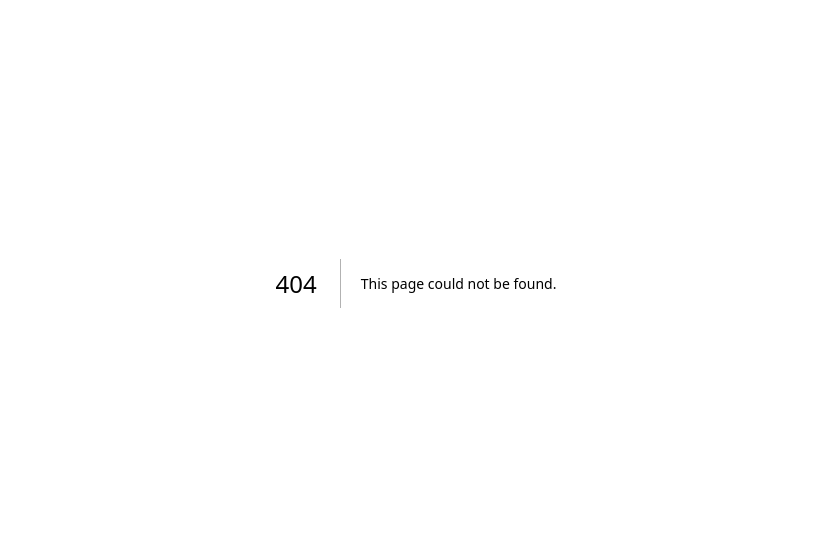
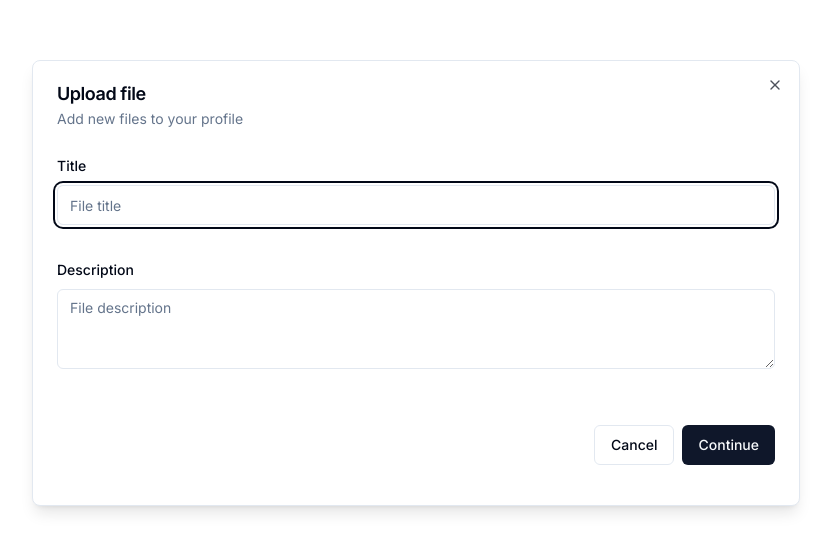
Before and after one commit to blu3IceCube/healthbook-v2.0, a Next.js app: page /upload in a window 1280 px wide. Before the commit this address had no page. Shown: the part 117-668 px from the top of the page, without its empty margins (224-1055 px from the left). Built offline with nearby package versions, Linux system fonts and the light colour scheme.

Commit message:
adding upload route and form

```diff
--- a/app/(root)/page.tsx
+++ b/app/(root)/page.tsx
@@ -7,31 +7,33 @@
 import { useStoreModal } from "@/hooks/use-store-modal";
 import { Upload } from "lucide-react";
 import { useEffect } from "react";
+import { redirect } from "next/navigation";
+import Link from "next/link";
 
 export default function Home() {
-  const onOpen = useStoreModal((state) => state.onOpen);
-  const isOpen = useStoreModal((state) => state.isOpen);
+  // const onOpen = useStoreModal((state) => state.onOpen);
+  // const isOpen = useStoreModal((state) => state.isOpen);
 
-  useEffect(() => {
-    if (!isOpen) {
-      onOpen();
-    }
-  }, [isOpen, onOpen]);
+  // useEffect(() => {
+  //   if (!isOpen) {
+  //     onOpen();
+  //   }
+  // }, [isOpen, onOpen]);
 
   return (
     <>
       <div className="m-auto w-9/12">
         <div className="flex items-center justify-between mt-12 mb-2">
           <h1 className="text-xl font-medium text-gray-500">Your files</h1>
-          <Button
+          <Link
             className="flex items-center justify-between gap-4 text-xl font-medium text-gray-500"
-            variant="ghost"
+            href="/upload"
           >
             <Upload />
             Upload
-          </Button>
+          </Link>
         </div>
-        <Separator />
+        <Separator className="bg-gray-400" />
       </div>
     </>
   );
--- /dev/null
+++ b/app/upload/layout.tsx
@@ -0,0 +1,14 @@
+import { ModalProvider } from "@/providers/modal-provider";
+
+export default function uploadLayout({
+  children,
+}: {
+  children: React.ReactNode;
+}) {
+  return (
+    <>
+      <ModalProvider />
+      {children}
+    </>
+  );
+}
--- /dev/null
+++ b/app/upload/page.tsx
@@ -0,0 +1,17 @@
+"use client";
+
+import { useStoreModal } from "@/hooks/use-store-modal";
+import { useEffect } from "react";
+
+export default function Upload() {
+  const onOpen = useStoreModal((state) => state.onOpen);
+  const isOpen = useStoreModal((state) => state.isOpen);
+
+  useEffect(() => {
+    if (!isOpen) {
+      onOpen();
+    }
+  }, [isOpen, onOpen]);
+
+  return null;
+}
--- a/components/modals/store-modal.tsx
+++ b/components/modals/store-modal.tsx
@@ -1,19 +1,92 @@
 "use client";
+
+import * as z from "zod";
+import { zodResolver } from "@hookform/resolvers/zod";
 
 import { useStoreModal } from "@/hooks/use-store-modal";
 import { Modal } from "@/components//ui/modal";
+import { useForm } from "react-hook-form";
+import {
+  Form,
+  FormControl,
+  FormDescription,
+  FormField,
+  FormItem,
+  FormLabel,
+  FormMessage,
+} from "@/components/ui/form";
+import { Input } from "@/components/ui/input";
+import { Button } from "@/components/ui/button";
+import { Textarea } from "@/components/ui/textarea";
+
+const formSchema = z.object({
+  title: z.string().min(2),
+  description: z.string().min(2),
+});
 
 export const StoreModal = () => {
   const StoreModal = useStoreModal();
 
+  const form = useForm<z.infer<typeof formSchema>>({
+    resolver: zodResolver(formSchema),
+    defaultValues: {
+      title: "",
+      description: "",
+    },
+  });
+
+  const onSubmit = (values: z.infer<typeof formSchema>) => {
+    console.log(values);
+  };
+
   return (
     <Modal
-      title="Create Store"
-      description="Add new store to manage products amd categories"
+      title="Upload file"
+      description="Add new files to your profile"
       isOpen={StoreModal.isOpen}
       onClose={StoreModal.onClose}
     >
-      Store modal form.
+      <div>
+        <div className="space-y-4 py-2 pb-4">
+          <Form {...form}>
+            <form onSubmit={form.handleSubmit(onSubmit)} className="space-y-8">
+              <FormField
+                control={form.control}
+                name="title"
+                render={({ field }) => (
+                  <FormItem>
+                    <FormLabel>Title</FormLabel>
+                    <FormControl>
+                      <Input placeholder="File title" {...field} />
+                    </FormControl>
+                    <FormMessage />
+                  </FormItem>
+                )}
+              />
+              <FormField
+                control={form.control}
+                name="description"
+                render={({ field }) => (
+                  <FormItem>
+                    <FormLabel>Description</FormLabel>
+                    <FormControl>
+                      {/* <Input placeholder="File description" {...field} /> */}
+                      <Textarea placeholder="File description" {...field} />
+                    </FormControl>
+                    <FormMessage />
+                  </FormItem>
+                )}
+              />
+              <div className="pt-6 space-x-2 flex items-center justify-end w-ful">
+                <Button variant="outline" onClick={StoreModal.onClose}>
+                  Cancel
+                </Button>
+                <Button type="submit">Continue</Button>
+              </div>
+            </form>
+          </Form>
+        </div>
+      </div>
     </Modal>
   );
 };
--- /dev/null
+++ b/components/ui/form.tsx
@@ -0,0 +1,176 @@
+import * as React from "react"
+import * as LabelPrimitive from "@radix-ui/react-label"
+import { Slot } from "@radix-ui/react-slot"
+import {
+  Controller,
+  ControllerProps,
+  FieldPath,
+  FieldValues,
+  FormProvider,
+  useFormContext,
+} from "react-hook-form"
+
+import { cn } from "@/lib/utils"
+import { Label } from "@/components/ui/label"
+
+const Form = FormProvider
+
+type FormFieldContextValue<
+  TFieldValues extends FieldValues = FieldValues,
+  TName extends FieldPath<TFieldValues> = FieldPath<TFieldValues>
+> = {
+  name: TName
+}
+
+const FormFieldContext = React.createContext<FormFieldContextValue>(
+  {} as FormFieldContextValue
+)
+
+const FormField = <
+  TFieldValues extends FieldValues = FieldValues,
+  TName extends FieldPath<TFieldValues> = FieldPath<TFieldValues>
+>({
+  ...props
+}: ControllerProps<TFieldValues, TName>) => {
+  return (
+    <FormFieldContext.Provider value={{ name: props.name }}>
+      <Controller {...props} />
+    </FormFieldContext.Provider>
+  )
+}
+
+const useFormField = () => {
+  const fieldContext = React.useContext(FormFieldContext)
+  const itemContext = React.useContext(FormItemContext)
+  const { getFieldState, formState } = useFormContext()
+
+  const fieldState = getFieldState(fieldContext.name, formState)
+
+  if (!fieldContext) {
+    throw new Error("useFormField should be used within <FormField>")
+  }
+
+  const { id } = itemContext
+
+  return {
+    id,
+    name: fieldContext.name,
+    formItemId: `${id}-form-item`,
+    formDescriptionId: `${id}-form-item-description`,
+    formMessageId: `${id}-form-item-message`,
+    ...fieldState,
+  }
+}
+
+type FormItemContextValue = {
+  id: string
+}
+
+const FormItemContext = React.createContext<FormItemContextValue>(
+  {} as FormItemContextValue
+)
+
+const FormItem = React.forwardRef<
+  HTMLDivElement,
+  React.HTMLAttributes<HTMLDivElement>
+>(({ className, ...props }, ref) => {
+  const id = React.useId()
+
+  return (
+    <FormItemContext.Provider value={{ id }}>
+      <div ref={ref} className={cn("space-y-2", className)} {...props} />
+    </FormItemContext.Provider>
+  )
+})
+FormItem.displayName = "FormItem"
+
+const FormLabel = React.forwardRef<
+  React.ElementRef<typeof LabelPrimitive.Root>,
+  React.ComponentPropsWithoutRef<typeof LabelPrimitive.Root>
+>(({ className, ...props }, ref) => {
+  const { error, formItemId } = useFormField()
+
+  return (
+    <Label
+      ref={ref}
+      className={cn(error && "text-destructive", className)}
+      htmlFor={formItemId}
+      {...props}
+    />
+  )
+})
+FormLabel.displayName = "FormLabel"
+
+const FormControl = React.forwardRef<
+  React.ElementRef<typeof Slot>,
+  React.ComponentPropsWithoutRef<typeof Slot>
+>(({ ...props }, ref) => {
+  const { error, formItemId, formDescriptionId, formMessageId } = useFormField()
+
+  return (
+    <Slot
+      ref={ref}
+      id={formItemId}
+      aria-describedby={
+        !error
+          ? `${formDescriptionId}`
+          : `${formDescriptionId} ${formMessageId}`
+      }
+      aria-invalid={!!error}
+      {...props}
+    />
+  )
+})
+FormControl.displayName = "FormControl"
+
+const FormDescription = React.forwardRef<
+  HTMLParagraphElement,
+  React.HTMLAttributes<HTMLParagraphElement>
+>(({ className, ...props }, ref) => {
+  const { formDescriptionId } = useFormField()
+
+  return (
+    <p
+      ref={ref}
+      id={formDescriptionId}
+      className={cn("text-sm text-muted-foreground", className)}
+      {...props}
+    />
+  )
+})
+FormDescription.displayName = "FormDescription"
+
+const FormMessage = React.forwardRef<
+  HTMLParagraphElement,
+  React.HTMLAttributes<HTMLParagraphElement>
+>(({ className, children, ...props }, ref) => {
+  const { error, formMessageId } = useFormField()
+  const body = error ? String(error?.message) : children
+
+  if (!body) {
+    return null
+  }
+
+  return (
+    <p
+      ref={ref}
+      id={formMessageId}
+      className={cn("text-sm font-medium text-destructive", className)}
+      {...props}
+    >
+      {body}
+    </p>
+  )
+})
+FormMessage.displayName = "FormMessage"
+
+export {
+  useFormField,
+  Form,
+  FormItem,
+  FormLabel,
+  FormControl,
+  FormDescription,
+  FormMessage,
+  FormField,
+}
--- /dev/null
+++ b/components/ui/input.tsx
@@ -0,0 +1,25 @@
+import * as React from "react"
+
+import { cn } from "@/lib/utils"
+
+export interface InputProps
+  extends React.InputHTMLAttributes<HTMLInputElement> {}
+
+const Input = React.forwardRef<HTMLInputElement, InputProps>(
+  ({ className, type, ...props }, ref) => {
+    return (
+      <input
+        type={type}
+        className={cn(
+          "flex h-10 w-full rounded-md border border-input bg-background px-3 py-2 text-sm ring-offset-background file:border-0 file:bg-transparent file:text-sm file:font-medium placeholder:text-muted-foreground focus-visible:outline-none focus-visible:ring-2 focus-visible:ring-ring focus-visible:ring-offset-2 disabled:cursor-not-allowed disabled:opacity-50",
+          className
+        )}
+        ref={ref}
+        {...props}
+      />
+    )
+  }
+)
+Input.displayName = "Input"
+
+export { Input }
--- /dev/null
+++ b/components/ui/label.tsx
@@ -0,0 +1,26 @@
+"use client"
+
+import * as React from "react"
+import * as LabelPrimitive from "@radix-ui/react-label"
+import { cva, type VariantProps } from "class-variance-authority"
+
+import { cn } from "@/lib/utils"
+
+const labelVariants = cva(
+  "text-sm font-medium leading-none peer-disabled:cursor-not-allowed peer-disabled:opacity-70"
+)
+
+const Label = React.forwardRef<
+  React.ElementRef<typeof LabelPrimitive.Root>,
+  React.ComponentPropsWithoutRef<typeof LabelPrimitive.Root> &
+    VariantProps<typeof labelVariants>
+>(({ className, ...props }, ref) => (
+  <LabelPrimitive.Root
+    ref={ref}
+    className={cn(labelVariants(), className)}
+    {...props}
+  />
+))
+Label.displayName = LabelPrimitive.Root.displayName
+
+export { Label }
--- a/components/ui/modal.tsx
+++ b/components/ui/modal.tsx
@@ -31,7 +31,7 @@
 
   return (
     <Dialog open={isOpen} onOpenChange={onChange}>
-      <DialogContent>
+      <DialogContent className="max-w-none w-[768px] md:w-[768px]">
         <DialogHeader>
           <DialogTitle>{title}</DialogTitle>
           <DialogDescription>{description}</DialogDescription>
--- a/components/ui/separator.tsx
+++ b/components/ui/separator.tsx
@@ -18,7 +18,7 @@
       decorative={decorative}
       orientation={orientation}
       className={cn(
-        "shrink-0 bg-slate-400",
+        "shrink-0 bg-border",
         orientation === "horizontal" ? "h-[1px] w-full" : "h-full w-[1px]",
         className
       )}
--- /dev/null
+++ b/components/ui/textarea.tsx
@@ -0,0 +1,24 @@
+import * as React from "react"
+
+import { cn } from "@/lib/utils"
+
+export interface TextareaProps
+  extends React.TextareaHTMLAttributes<HTMLTextAreaElement> {}
+
+const Textarea = React.forwardRef<HTMLTextAreaElement, TextareaProps>(
+  ({ className, ...props }, ref) => {
+    return (
+      <textarea
+        className={cn(
+          "flex min-h-[80px] w-full rounded-md border border-input bg-background px-3 py-2 text-sm ring-offset-background placeholder:text-muted-foreground focus-visible:outline-none focus-visible:ring-2 focus-visible:ring-ring focus-visible:ring-offset-2 disabled:cursor-not-allowed disabled:opacity-50",
+          className
+        )}
+        ref={ref}
+        {...props}
+      />
+    )
+  }
+)
+Textarea.displayName = "Textarea"
+
+export { Textarea }
--- a/package.json
+++ b/package.json
@@ -10,7 +10,9 @@
   },
   "dependencies": {
     "@clerk/nextjs": "^4.23.3",
+    "@hookform/resolvers": "^3.3.1",
     "@radix-ui/react-dialog": "^1.0.4",
+    "@radix-ui/react-label": "^2.0.2",
     "@radix-ui/react-separator": "^1.0.3",
     "@radix-ui/react-slot": "^1.0.2",
     "@types/node": "20.5.7",
@@ -24,10 +26,12 @@
     "postcss": "8.4.29",
     "react": "18.2.0",
     "react-dom": "18.2.0",
+    "react-hook-form": "^7.46.1",
     "tailwind-merge": "^1.14.0",
     "tailwindcss": "3.3.3",
     "tailwindcss-animate": "^1.0.7",
     "typescript": "5.2.2",
+    "zod": "^3.22.2",
     "zustand": "^4.4.1"
   }
 }
```
Also changed, not shown: 1 other file (tests, documents, lock files or other folders).
